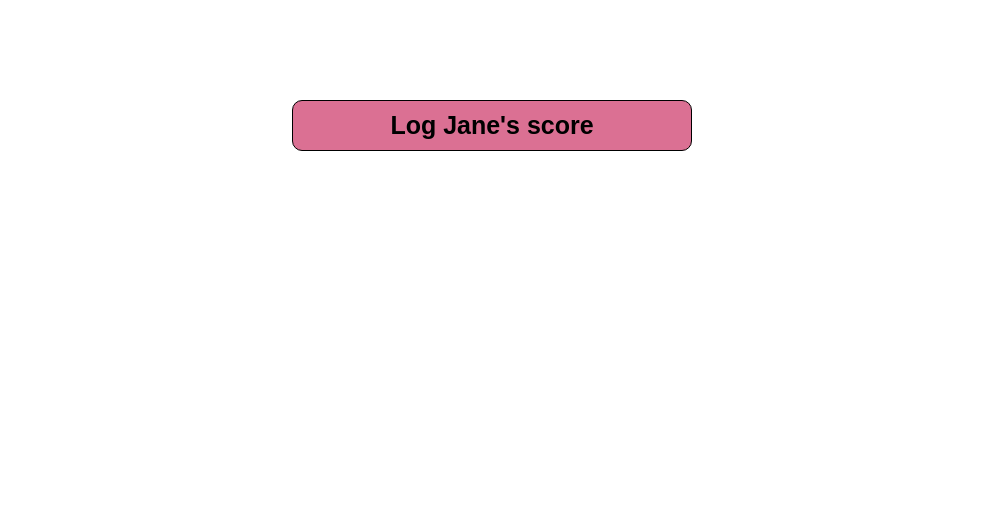
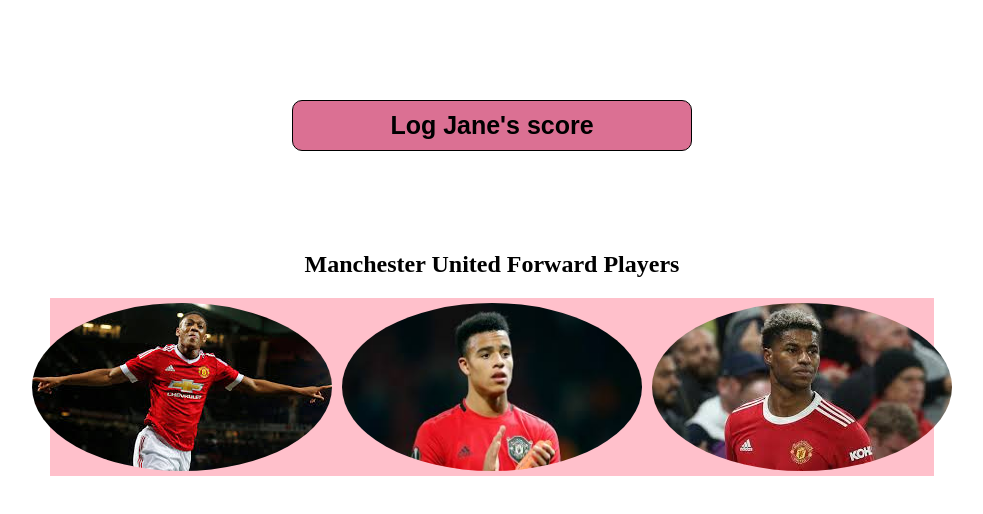
Before and after one commit to abd-h/js-projects, a browser extension: page js-practice-sheet.js/sheet3/index.html in a window 1280 px wide. Shown: the whole page, without its empty margins (148-1131 px from the left). Drawn offline with Linux system fonts and the light colour scheme.

Commit message:
Added more js practice

```diff
--- a/js-practice-sheet.js/sheet3/index.css
+++ b/js-practice-sheet.js/sheet3/index.css
@@ -11,9 +11,33 @@
     cursor: pointer;
 }
 
+h2 {
+    text-align: center;
+}
 #data {
     color: palevioletred;
     font-size: 25px;
     font-weight: bold;
     text-align: center;
 }
+
+#img-container {
+    width: 70%;
+    display: flex;
+    margin: auto;
+    background-color: pink;
+    height: auto;
+    justify-content: center;
+}
+
+img {
+    width: 300px;
+}
+img {
+    /* display: block; */
+    max-width: 100%;
+    height: auto;
+    border-radius: 50%;
+    margin: 5px;
+
+}
--- a/js-practice-sheet.js/sheet3/index.html
+++ b/js-practice-sheet.js/sheet3/index.html
@@ -10,6 +10,11 @@
 <body>
     <button id="janes-score-btn">Log Jane's score </button>
     <p id="data"></p>
+
+    <h2>Manchester United Forward Players</h2>
+    <div id="img-container">
+
+    </div>
     <script src="index.js"></script>
 </body>
 </html>
--- a/js-practice-sheet.js/sheet3/index.js
+++ b/js-practice-sheet.js/sheet3/index.js
@@ -78,3 +78,31 @@ function genetateSentence(desc, arr) {
 console.log(genetateSentence("best fruits", ["Apple", "Banana"]));
 
 console.log(genetateSentence("largest countries",["China", "India", "USA"]));
+//:::::::::::::::::::::::::::::::::::::::::::::::::::
+
+// Render Images
+
+// Create a function that renders the three team images
+
+// Use a for loop, template string (``), plus equals (+=)
+
+// .innerHTML to solve the chellange.
+
+const imgs = [
+    `images/anthonymatial.jpeg`,
+    `images/masongreenwood.jpeg`,
+   `images/mrashford.jpeg`
+]
+
+const imgsContainer = document.getElementById("img-container")
+
+function renderTeamImages(imgs){
+    let teamImgs = '';
+   for (let i = 0; i < imgs.length; i++) {
+      teamImgs +=`<img src="${imgs[i]}" alt="Manchester United forward players">`
+   }
+   return imgsContainer.innerHTML = teamImgs
+}
+renderTeamImages(imgs)
+
+//:::::::::::::::::   The End   :::::::::::::::::::
```
Also changed, not shown: js-practice-sheet.js/sheet3/images/anthonymatial.jpeg (added), js-practice-sheet.js/sheet3/images/masongreenwood.jpeg (added), js-practice-sheet.js/sheet3/images/mrashford.jpeg (added).
